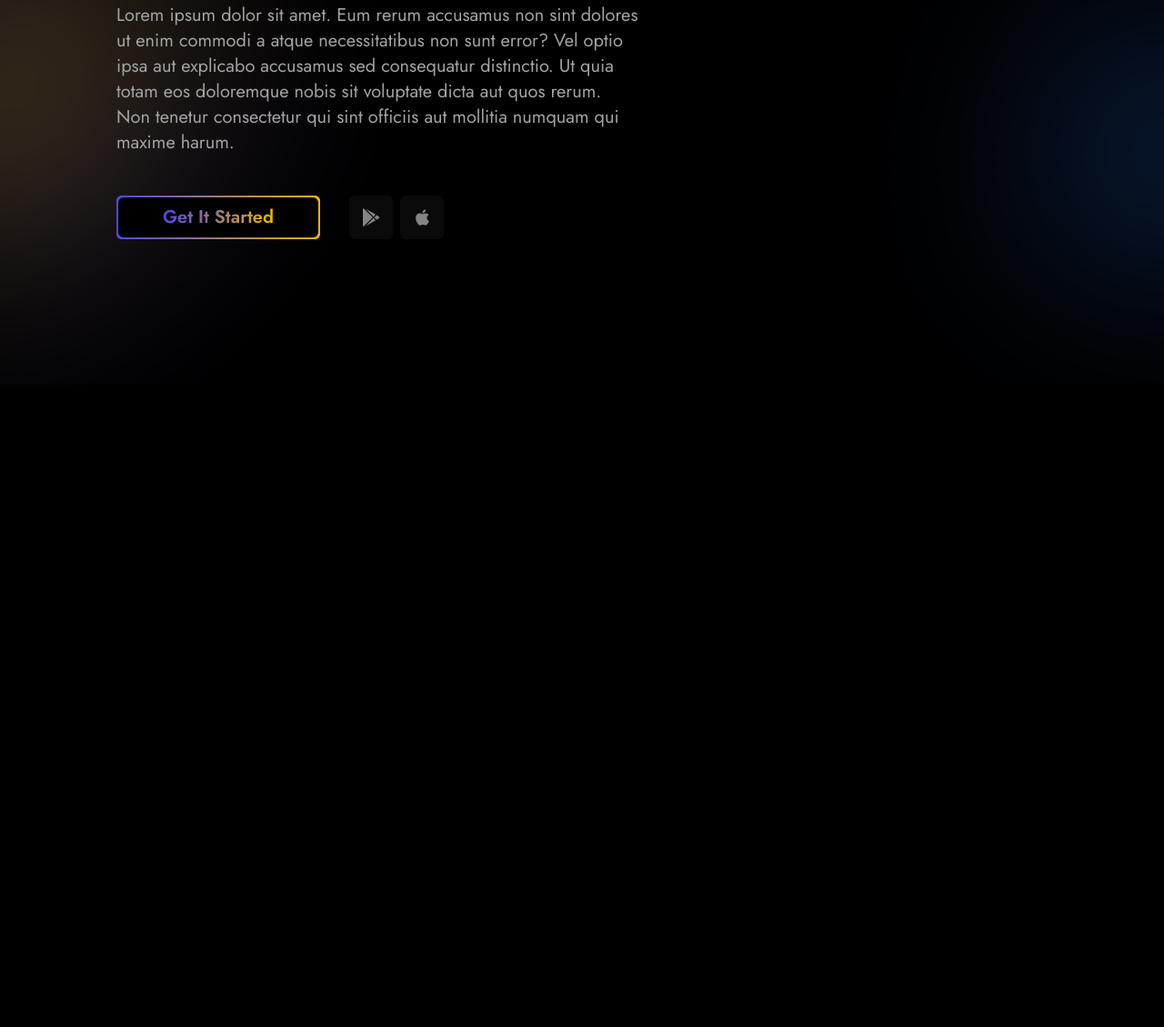
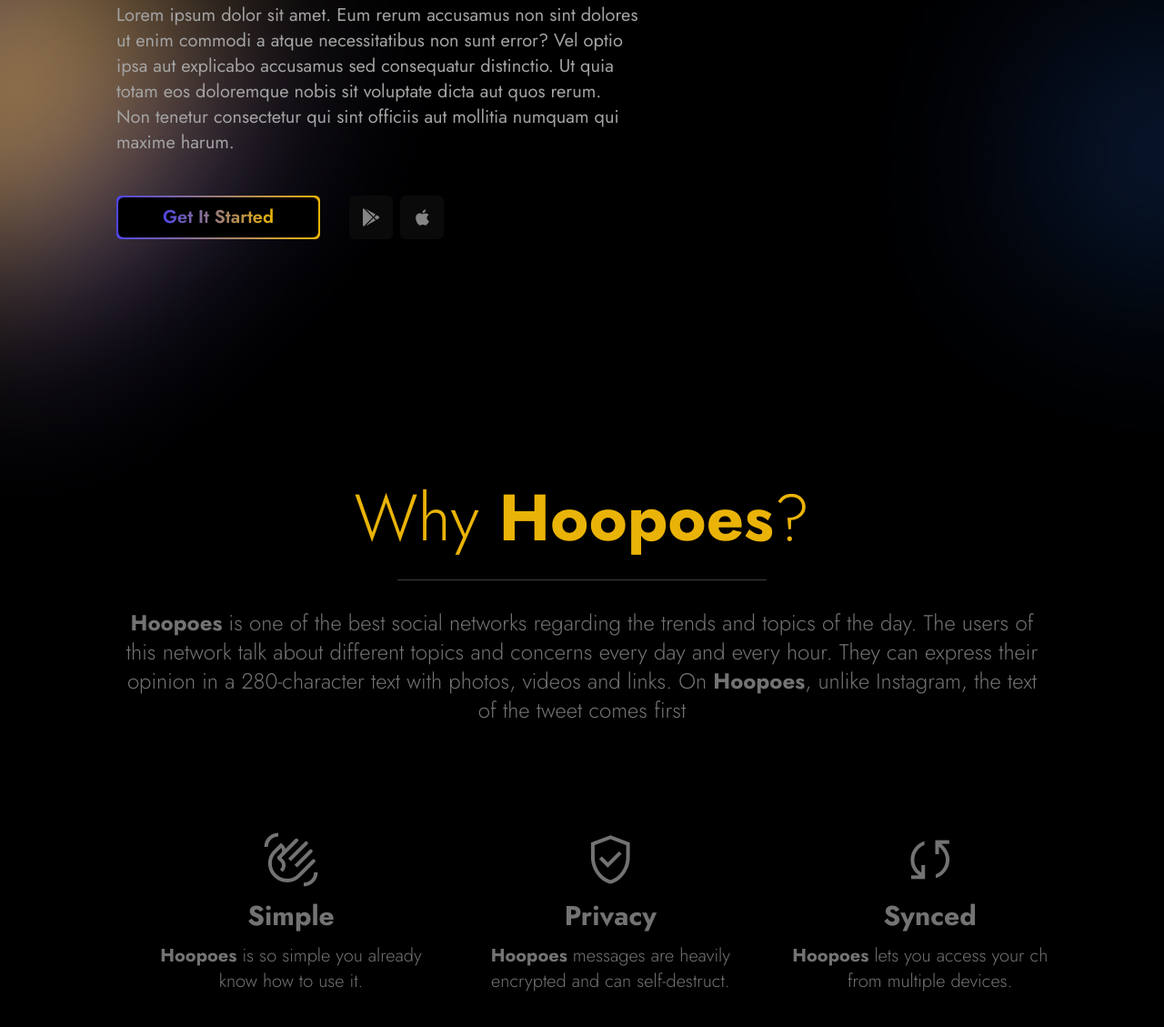
Before and after one commit to saeeda7n/hoopes-landing-page, a website: page src/index.html in a window 1280 px wide. Shown: the part 381-1510 px from the top of the page at 91% size. Before the commit the page ends 804 px from the top, so only its background shows below. Drawn offline with nearby package versions, Linux system fonts and the light colour scheme.

Commit message:
today works

```diff
--- a/src/assets/css/input.css
+++ b/src/assets/css/input.css
@@ -5,7 +5,7 @@
 
 .material-symbols-outlined {
     font-variation-settings: 'FILL' 0,
-    'wght' 700,
+    'wght' 400,
     'GRAD' 0,
     'opsz' 48
 }
--- a/src/assets/js/main.js
+++ b/src/assets/js/main.js
@@ -33,3 +33,26 @@ closeMenuButton.addEventListener('click', toggleMenu)
 //
 // observer.observe(header);
 //
+
+// const Tweet = {
+//     id,
+//     nftTokenId,
+//     body,
+//     signature,
+//     ownerAddress,
+//     transaction:{
+//       tx,
+//       nonce,
+//     },
+//     chain:{
+//         chainId,
+//         name,
+//     }
+// }
+
+
+const swiper = new Swiper('.swiper', {
+    slidesPerView: 3,
+    spaceBetween: 30,
+    loop: true
+});
--- a/src/index.html
+++ b/src/index.html
@@ -11,8 +11,10 @@
           rel="stylesheet">
     <link rel="stylesheet"
           href="https://fonts.googleapis.com/css2?family=Material+Symbols+Outlined:opsz,wght,FILL,GRAD@20..48,100..700,0..1,-50..200"/>
+    <link rel="stylesheet" href="https://cdn.jsdelivr.net/npm/swiper@9/swiper-bundle.min.css"/>
+
 </head>
-<body class="min-h-screen font-jost bg-black text-gray-50 flex items-start overflow-x-hidden">
+<body class="min-h-screen w-screen font-jost bg-black text-gray-50 overflow-x-hidden">
 
 
 <main class="w-full">
@@ -22,13 +24,13 @@
         <div class="flex sm:hidden items-center mr-5 cursor-pointer relative">
             <span class="material-symbols-outlined text-yellow-200 scale-125" id="showMenuButton">menu</span>
         </div>
-        <h1 class="text-yellow-200 text-light-blue font-bold text-2xl relative">Hoopoes</h1>
+        <h1 class="text-yellow-500 text-light-blue font-bold text-2xl relative">Hoopoes</h1>
         <!--        Header Left End                         -->
         <!--        Header Menu and Sign in Button Start    -->
         <div class="ml-auto flex gap-12 items-center">
             <!--            Menu Start  -->
             <ul id="menu"
-                class="flex overflow-y-auto sm:overflow-y-clip sm:translate-x-0 border-r backdrop-blur-xl supports-[backdrop-filter]:bg-opacity-30 sm:backdrop-blur-0 sm:border-r-0 border-neutral-800 -translate-x-full transition-transform sm:flex-row flex-col sm:w-auto w-64 sm:px-0 py-10 sm:px-0 gap-0 sm:gap-8 font-bold text-base text-yellow-200 fixed left-0 top-0 bottom-0 sm:bg-transparent bg-neutral-950 z-50 sm:relative">
+                class="flex overflow-y-auto sm:overflow-y-clip sm:translate-x-0 border-r backdrop-blur-xl supports-[backdrop-filter]:bg-opacity-30 sm:backdrop-blur-0 sm:border-r-0 border-neutral-800 -translate-x-full transition-transform sm:flex-row flex-col sm:w-auto w-64 sm:px-0 py-10 sm:px-0 gap-0 sm:gap-8 font-bold text-base text-yellow-500 fixed left-0 top-0 bottom-0 sm:bg-transparent bg-neutral-950 z-50 sm:relative">
 
                 <li class="mb-5 sm:hidden select-none px-5">
                     <span class="cursor-pointer material-symbols-outlined" id="closeMenuButton">close</span>
@@ -74,16 +76,16 @@
         <!--        Header Menu and Sign in Button End  -->
 
     </header>
-    <!--    Header End, Section Start      -->
+    <!--    Header End, Main Section Start      -->
     <section
             class="w-full flex flex-col relative justify-center gap-3 pt-24 pb-40 min-h-[calc(100vh_-_7rem)] standard-padding">
 
         <div class="absolute left-0 right-0 bottom-0 top-0">
-            <div class="transition-all duration-300 w-96 h-96 bg-green-100 rotate-45 bg-gradient-to-l from-indigo-600 via-yellow-500 to-indigo-600 top-1/4 -left-80 sm:-left-44 blur-[110px] opacity-30 2xl:opacity-90 absolute"></div>
+            <div class="transition-all duration-300 w-96 h-96 bg-green-100 rotate-45 bg-gradient-to-l from-indigo-600 via-yellow-500 to-indigo-600 top-1/4 -left-80 sm:-left-44 blur-[110px] opacity-30 lg:opacity-90 absolute"></div>
             <div class="transition-all duration-300 hidden md:block absolute w-64 h-64 bg-green-100 rotate-12 bg-gradient-to-l from-indigo-600 via-sky-600 to-indigo-600 -right-32 bottom-32 blur-[110px] opacity-30"></div>
         </div>
 
-        <span class="text-2xl sm:text-4xl font-bold text-yellow-200 relative">Join Now To</span>
+        <span class="text-2xl sm:text-4xl font-bold text-yellow-500 relative">Join Now To</span>
         <div class="relative">
             <h1 class="inline text-5xl sm:text-7xl font-normal bg-gradient-to-l bg-clip-text text-transparent from-indigo-600 to-yellow-500">
                 Venom Messenger
@@ -135,10 +137,80 @@
         <!--        Buttons Container End-->
 
     </section>
-    <!--    Section End     -->
+    <!--   Main Section End     -->
+    <section class="min-h-screen standard-padding flex flex-col items-center justify-center py-24 gap-24">
+        <div class="max-w-5xl text-center mx-auto flex flex-col items-center">
+            <h2 class="font-light text-yellow-500 relative text-7xl after:absolute after:h-[1px] after:left-12 after:right-12 after:bg-neutral-700 after:top-full after:mt-8">
+                Why <b class="font-bold">Hoopoes</b>?
+            </h2>
+            <p class="text-2xl text-neutral-500 font-light mt-16">
+                <b class="font-bold">Hoopoes</b> is one of the best social networks regarding the trends and topics of
+                the day.
+                The users of this network talk about different topics and concerns every day and every hour.
+                They can express their opinion in a 280-character text with photos, videos and links. On <b
+                    class="font-bold">Hoopoes</b>,
+                unlike Instagram, the text of the tweet comes first
+            </p>
+        </div>
+
+
+        <div class="swiper w-full select-none cursor-auto">
+            <!-- Additional required wrapper -->
+            <div class="swiper-wrapper px-10">
+                <!-- Slides -->
+                <div class="swiper-slide">
+                    <div class="text-center py-5 text-neutral-500 max-w-[19rem] flex flex-col gap-3">
+                        <span class="text-7xl material-symbols-outlined" style="font-size: 4rem">waving_hand</span>
+                        <h3 class="text-3xl font-bold">Simple</h3>
+                        <span class="text-xl font-light"><b class="font-bold">Hoopoes</b> is so simple you already know how to use it.</span>
+                    </div>
+                </div>
+
+                <div class="swiper-slide">
+                    <div class="text-center py-5 text-neutral-500 max-w-[19rem] flex flex-col gap-3">
+                        <span class="text-7xl material-symbols-outlined" style="font-size: 4rem">verified_user</span>
+                        <h3 class="text-3xl font-bold">Privacy</h3>
+                        <span class="text-xl font-light"><b class="font-bold">Hoopoes</b> messages are heavily encrypted and can self-destruct.</span>
+                    </div>
+                </div>
+
+
+                <div class="swiper-slide">
+                    <div class="text-center py-5 text-neutral-500 max-w-[19rem] flex flex-col gap-3">
+                        <span class="text-7xl material-symbols-outlined" style="font-size: 4rem">sync</span>
+                        <h3 class="text-3xl font-bold">Synced</h3>
+                        <span class="text-xl font-light"><b class="font-bold">Hoopoes</b> lets you access your chats from multiple devices.</span>
+                    </div>
+                </div>
+
+
+                <div class="swiper-slide">
+                    <div class="text-center py-5 text-neutral-500 max-w-[19rem] flex flex-col gap-3">
+                        <span class="text-7xl material-symbols-outlined" style="font-size: 4rem">speed</span>
+                        <h3 class="text-3xl font-bold">Fast</h3>
+                        <span class="text-xl font-light"><b class="font-bold">Hoopoes</b> delivers messages before even you blink.</span>
+                    </div>
+                </div>
+
+                <div class="swiper-slide">
+                    <div class="text-center py-5 text-neutral-500 max-w-[19rem] flex flex-col gap-3">
+                        <span class="text-7xl material-symbols-outlined" style="font-size: 4rem">bolt</span>
+                        <h3 class="text-3xl font-bold">Powerful</h3>
+                        <span class="text-xl font-light"><b class="font-bold">Hoopoes</b> has no limits on the size of your media and chats.</span>
+                    </div>
+                </div>
+
+            </div>
+
+
+        </div>
+    </section>
+
 </main>
 
 
+<script src="https://cdn.jsdelivr.net/npm/swiper@9/swiper-bundle.min.js"></script>
 <script src="./assets/js/main.js"></script>
+
 </body>
 </html>
```
Also changed, not shown: src/assets/css/output.css.
